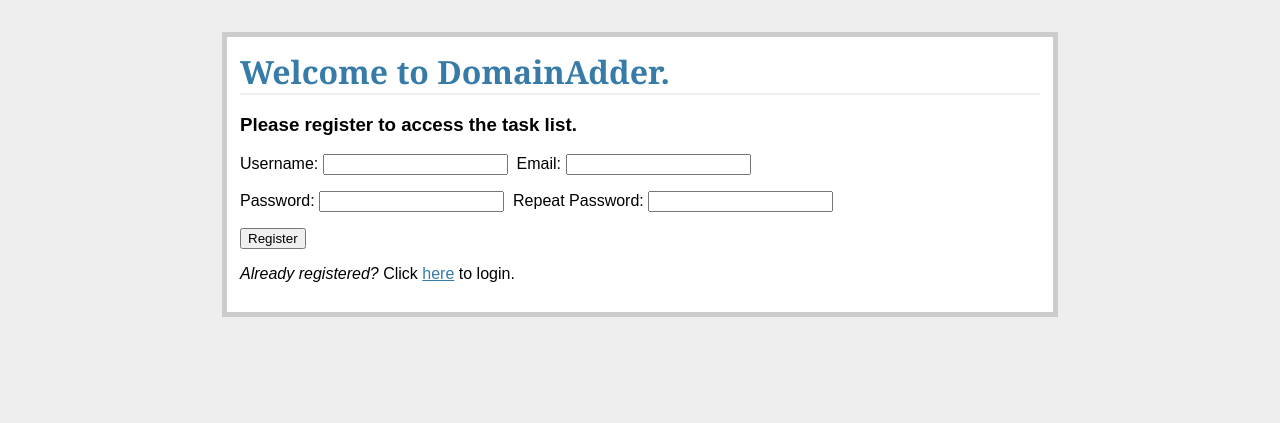
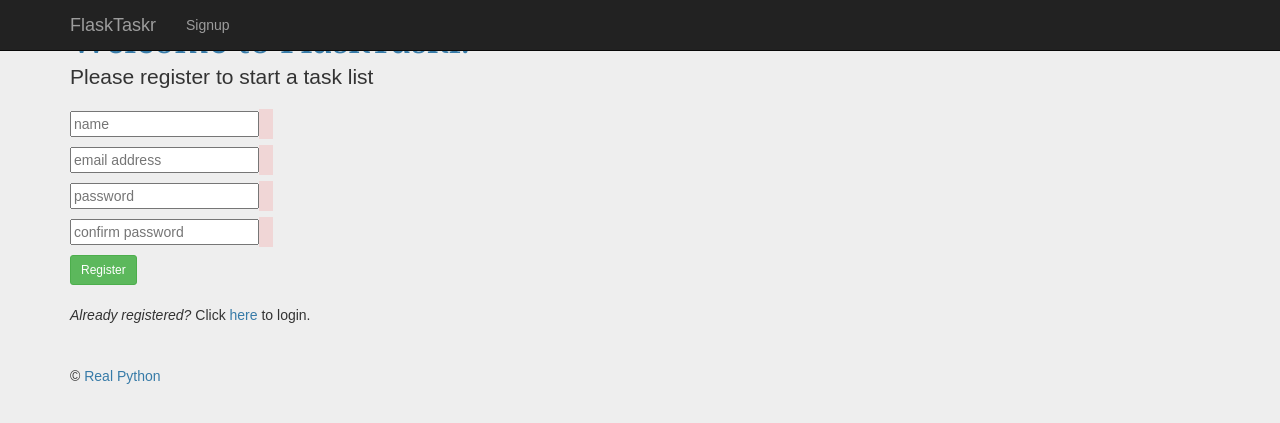
Before and after one commit to dternyak/domainadder, a Flask app: page /register/ in a window 1280 px wide. Shown: the top 423 px of the page. Run offline with Flask 2, Linux system fonts and the light colour scheme; some libraries are stand-ins or nearby versions.

Commit message:
Errors In Templates

```diff
--- a/app/forms.py
+++ b/app/forms.py
@@ -3,7 +3,7 @@
 from flask_wtf import Form
 from wtforms import TextField, DateField, IntegerField, \
     SelectField, PasswordField
-from wtforms.validators import DataRequired, Length, EqualTo
+from wtforms.validators import DataRequired, Length, EqualTo, Email
 
 
 class AddDomainForm(Form):
@@ -19,15 +19,16 @@ class RegisterForm(Form):
     email = TextField(
         'Email',
         validators=[DataRequired(),
-        Length(min=6, max=40)]
-    )
+        Email(),
+        Length(min=6, max=40)])
     password = PasswordField(
         'Password',
         validators=[DataRequired(),
-        Length(min=6, max=40)])
+        Length(min=6, max=40)]
+    )
     confirm = PasswordField(
         'Repeat Password',
-        [DataRequired(),
+        validators=[DataRequired(),
         EqualTo('password',
         message='Passwords must match')]
     )
--- a/app/static/css/styles.css
+++ b/app/static/css/styles.css
@@ -125,3 +125,6 @@ h2 {
   text-decoration:none;
   position:relative;
 }
+
+
+}
--- a/app/templates/register.html
+++ b/app/templates/register.html
@@ -1,12 +1,54 @@
 {% extends "template.html" %}
+
 {% block content %}
-  <h1>Welcome to DomainAdder.</h1>
-  <h3>Please register to access the task list.</h3>
-    <form method="POST" action="">
-      {{ form.csrf_token }}
-      <p>{{ form.name.label }}: {{ form.name }}&nbsp;&nbsp;{{ form.email.label }}: {{ form.email }}</p>
-      <p>{{ form.password.label }}: {{ form.password }}&nbsp;&nbsp;{{ form.confirm.label }}: {{ form.confirm }}</p>
-      <p><input type="submit" value="Register"></p>
-    </form>
-    <p><em>Already registered?</em> Click <a href="/">here</a> to login.</p>
+
+<h1>Welcome to FlaskTaskr.</h1>
+<form class="form-signin" role="form" method="post" action="">
+  <div class="lead">Please register to start a task list</div>
+  {{ form.csrf_token }}
+  <p>
+    {{ form.name(placeholder="name") }}
+    <span class="error">
+      {% if form.name.errors %}
+        {% for error in form.name.errors %}
+          {{ error }}
+        {% endfor %}
+      {% endif %}
+    </span>
+  </p>
+  <p>
+    {{ form.email(placeholder="email address") }}
+    <span class="error">
+      {% if form.email.errors %}
+        {% for error in form.email.errors %}
+          {{ error }}
+        {% endfor %}
+      {% endif %}
+    </span>
+  </p>
+  <p>
+    {{ form.password(placeholder="password") }}
+    <span class="error">
+      {% if form.password.errors %}
+        {% for error in form.password.errors %}
+          {{ error }}
+        {% endfor %}
+      {% endif %}
+    </span>
+  </p>
+    {{ form.confirm(placeholder="confirm password") }}
+    <span class="error">
+      {% if form.confirm.errors %}
+        {% for error in form.confirm.errors %}
+          {{ error }}
+        {% endfor %}
+      {% endif %}
+    </span>
+  </p>
+  <button class="btn btn-sm btn-success" type="submit">Register</button>
+  <br>
+  <br>
+  <p><em>Already registered?</em> Click <a href="/">here</a> to login.</p>
+</form>
+
 {% endblock %}
--- a/app/templates/template.html
+++ b/app/templates/template.html
@@ -1,11 +1,41 @@
-<!DOCTYPE html>
-<html>
+“<!DOCTYPE html>
+<html lang="en">
   <head>
-    <title>Welcome to DomainAdder!!</title>
+    <meta charset="utf-8">
+    <meta http-equiv="X-UA-Compatible" content="IE=edge">
+    <meta name="viewport" content="width=device-width, initial-scale=1">
+    <meta name="description" content="">
+    <meta name="author" content="">
+    <title>Welcome to FlaskTaskr!!!</title>
+    <!-- styles -->
+    <link href="http://maxcdn.bootstrapcdn.com/bootswatch/3.2.0/yeti/bootstrap.min.css" rel="stylesheet">
     <link rel="stylesheet" href="{{ url_for('static', filename='css/styles.css') }}">
   </head>
   <body>
-    <div class="page">
+    <div class="navbar navbar-inverse navbar-fixed-top" role="navigation">
+      <div class="container">
+        <div class="navbar-header">
+          <button type="button" class="navbar-toggle" data-toggle="collapse" data-target=".navbar-collapse">
+            <span class="sr-only">Toggle navigation</span>
+            <span class="icon-bar"></span>
+            <span class="icon-bar"></span>
+            <span class="icon-bar"></span>
+          </button>
+          <a class="navbar-brand" href="/">FlaskTaskr</a>
+        </div>
+        <div class="collapse navbar-collapse">
+          <ul class="nav navbar-nav">
+            {% if not session.logged_in %}
+              <li><a href="/register">Signup</a></li>
+            {% else %}
+              <li><a href="/logout">Signout</a></li>
+            {% endif %}
+          </ul>
+        </div><!--/.nav-collapse -->
+      </div>
+    </div>
+    <div class="container">
+      <div class="content">
         {% for message in get_flashed_messages() %}
           <div class="flash">{{ message }}</div>
         {% endfor %}
@@ -17,5 +47,13 @@
         {% endblock %}
 
       </div>
+      <div class="footer">
+        <hr>
+        <p>&copy; <a href="http://www.realpython.com">Real Python</a></p>
+      </div>
+    </div><!-- /.container -->
+    <!-- scripts -->
+    <script src="http://code.jquery.com/jquery-1.10.2.min.js"></script>
+    <script src="http://netdna.bootstrapcdn.com/bootstrap/3.2.0/js/bootstrap.min.js"></script>
   </body>
 </html>
--- a/app/views.py
+++ b/app/views.py
@@ -9,7 +9,7 @@ from flask import Flask, flash, redirect, render_template, request, \
 from functools import wraps
 from flask.ext.sqlalchemy import SQLAlchemy
 from forms import AddDomainForm, RegisterForm, LoginForm
-
+from sqlalchemy.exc import IntegrityError
 
 ################
 #### config ####
@@ -25,6 +25,12 @@ from models import Domain, User
 ##########################
 #### helper functions ####
 ##########################
+
+def flash_errors(form):
+    for field, errors in form.errors.items():
+        for error in errors:
+            flash(u"Error in the %s field - %s" % (
+                getattr(form,field).label.text, error), 'error')
 
 def login_required(test):
     @wraps(test)
@@ -128,10 +134,14 @@ def register():
                 form.email.data,
                 form.password.data,
             )
-            db.session.add(new_user)
-            db.session.commit()
-            flash('Thanks for registering. Please login.')
-            return redirect(url_for('login'))
+            try:
+                db.session.add(new_user)
+                db.session.commit()
+                flash('Thanks for registering. Please login.')
+                return redirect(url_for('login'))
+            except IntegrityError:
+                error = "That username and/or email already exist"
+                return render_template('register.html', form=form, error=error)
         else:
             return render_template('register.html', form=form, error=error)
     if request.method == 'GET':
```
Also changed, not shown: app/templates/domains.html (+9 -1 lines), app/templates/login.html (+32 -7 lines), app/flasktaskr.db, 2 other files. Lines whose indentation alone changed are shown as unchanged.
